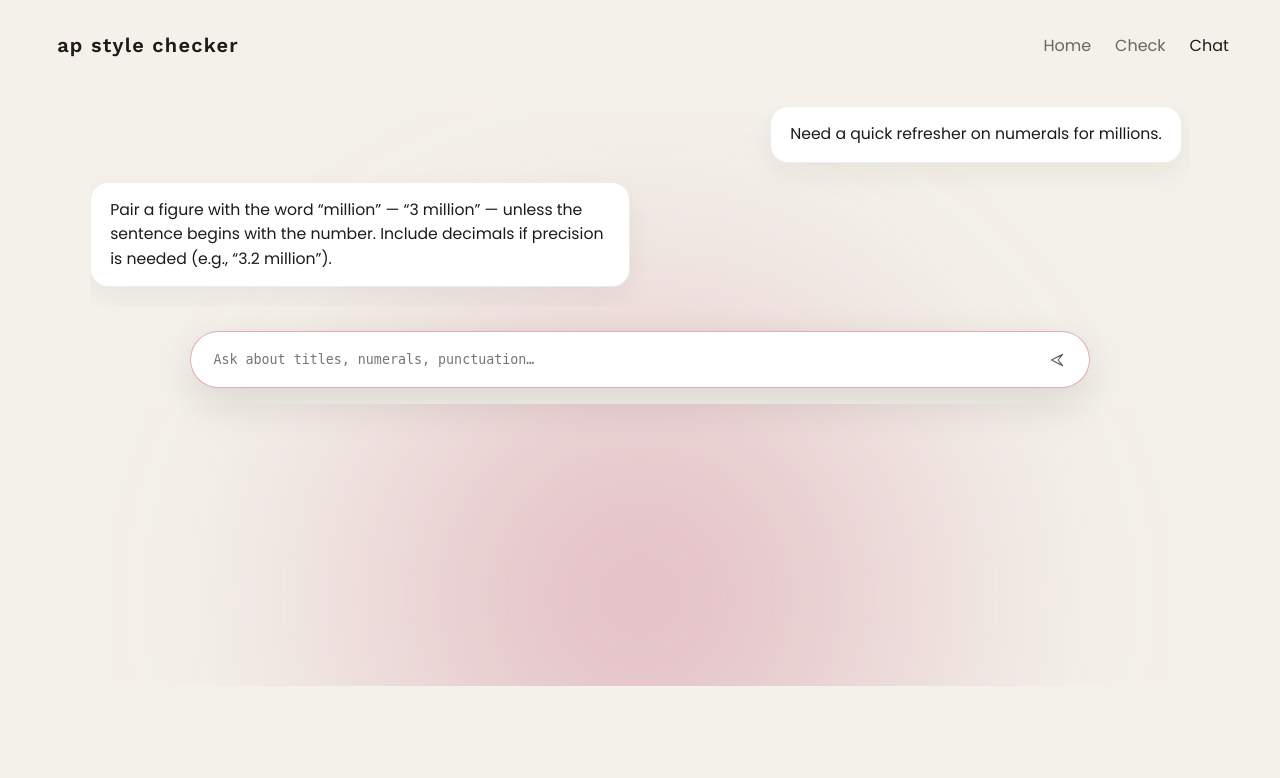
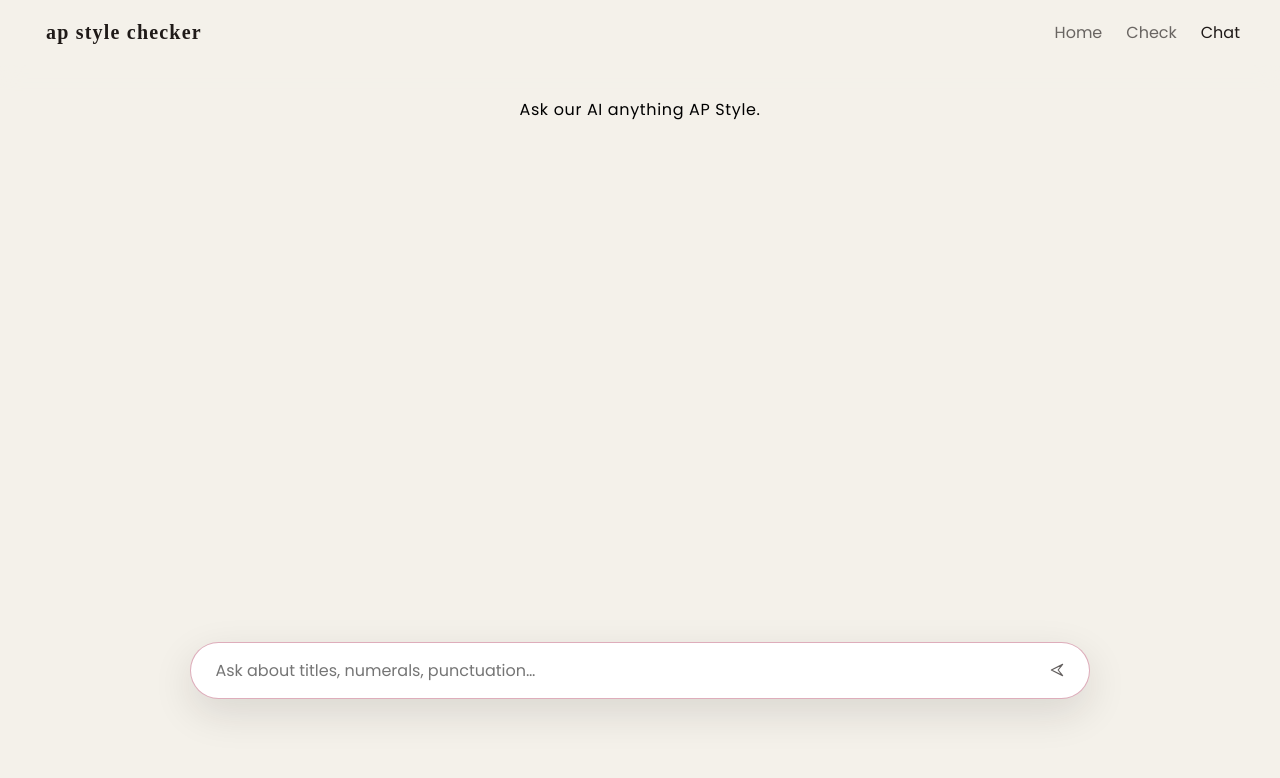
Before and after one commit to anna-yp/ap_style_checker, a Flask app: page /chat in a window 1280 px wide. Shown: the top 778 px of the page. Run offline with Flask 3, Linux system fonts and the light colour scheme.

Commit message:
add nav bar, remove gradiant circle

```diff
--- a/website/templates/chat.html
+++ b/website/templates/chat.html
@@ -29,6 +29,25 @@
       font-family: "Poppins", system-ui, sans-serif;
     }
 
+    #nav-bar {
+      margin: 0;
+      padding: 20px 40px;
+      display: flex;
+      align-items: center;
+      position: relative;
+      background: var(--ivory);
+      border-bottom: 1px var(--ivory);
+      box-shadow: 0 6px 24px var(--ivory);
+      gap: 10px;
+    }
+
+    #nav-bar .bar-right {
+      margin-left: auto;
+      display: flex;
+      align-items: center;
+      gap: 12px;
+    }
+
     .page-shell {
       width: 100%;
       padding: 2rem clamp(1.5rem, 4vw, 3.5rem) 0;
@@ -54,7 +73,7 @@
     .brand {
       border: none;
       background: transparent;
-      font-family: "Work Sans", sans-serif;
+      font-family:  "Hedvig Letters Serif", serif;
       font-size: 1.25rem;
       letter-spacing: 0.06em;
       text-transform: lowercase;
@@ -80,24 +99,24 @@
 
     .chat-panel {
       position: relative;
-      min-height: calc(100vh - 220px);
-      padding-bottom: 3rem;
+      min-height: calc(100vh - 200px);
+      padding-bottom: 4rem;
       overflow: hidden;
     }
 
-    .chat-panel::after {
+    /* .chat-panel::after {
       content: "";
       position: absolute;
       left: 50%;
-      bottom: -360px;
+      bottom: -550px;
       transform: translateX(-50%);
       width: 900px;
-      height: 900px;
-      background: radial-gradient(circle, rgba(192, 83, 117, 0.35), transparent 70%);
-      filter: blur(70px);
+      height: 1000px;
+      background: radial-gradient(circle, rgba(192, 83, 117, 0.25), transparent 70%);
+      filter: blur(60px);
       pointer-events: none;
       z-index: 0;
-    }
+    } */
 
     .chat-layout {
       position: relative;
@@ -107,12 +126,16 @@
       flex-direction: column;
       gap: 1.5rem;
       width: 100%;
+      padding-bottom: 1rem;
     }
 
     .section-label {
-      font-weight: 500;
+      font-size: medium;
+      font-weight: 100;
       letter-spacing: 0.04em;
-      color: rgba(31, 26, 24, 0.7);
+      color: black;
+      display: flex;
+      justify-content: center;
     }
 
     .chat-transcript {
@@ -121,8 +144,6 @@
       gap: 1.2rem;
       flex: 1;
       overflow-y: auto;
-      padding-right: 0.5rem;
-      padding-bottom: 1.25rem;
     }
 
     .message {
@@ -145,13 +166,17 @@
       align-self: flex-start;
     }
 
+    .chat-input-spacer {
+      height: 2rem;
+    }
+
     .chat-input-wrapper {
       position: sticky;
       bottom: 0;
-      padding-bottom: 1rem;
-      background: linear-gradient(180deg, rgba(244, 241, 234, 0) 0%, var(--ivory) 60%);
       display: flex;
       justify-content: center;
+      background: var(--ivory);
+      padding: 0 0 1rem;
     }
 
     .chat-input {
@@ -170,9 +195,8 @@
       flex: 1;
       border: none;
       resize: none;
-      font: 500 1rem inherit;
-      background: transparent;
-      padding: 0.65rem 0;
+      font: inherit;
+      position: relative;
     }
 
     .chat-input textarea:focus {
@@ -207,23 +231,28 @@
   </style>
 </head>
 <body>
-  <div class="page-shell">
-    <header class="top-bar">
-      <button class="brand" type="button">ap style checker</button>
+  <div id="nav-bar">
+    <button class="brand" type="button">ap style checker</button>
+
+    <div class="bar-right">
       <nav class="nav-links" aria-label="Primary">
         <a class="nav-link" href="/home">Home</a>
         <a class="nav-link" href="/check">Check</a>
         <a class="nav-link active" href="/chat">Chat</a>
       </nav>
-    </header>
+    </div>
+  </div>
+
+  <div class="page-shell">
 
     <main class="content-lane chat-panel">
+      <div class="section-label">Ask our AI anything AP Style.</div>
       <div class="chat-layout">
         <div class="chat-content">
           <div class="chat-transcript">
-            <div class="message user">Need a quick refresher on numerals for millions.</div>
+            <!-- <div class="message user">Need a quick refresher on numerals for millions.</div>
             <div class="message assistant">
-              Pair a figure with the word “million” — “3 million” — unless the sentence begins with the number. Include decimals if precision is needed (e.g., “3.2 million”).
+              Pair a figure with the word “million” — “3 million” — unless the sentence begins with the number. Include decimals if precision is needed (e.g., “3.2 million”). -->
             </div>
           </div>
         </div>
```
